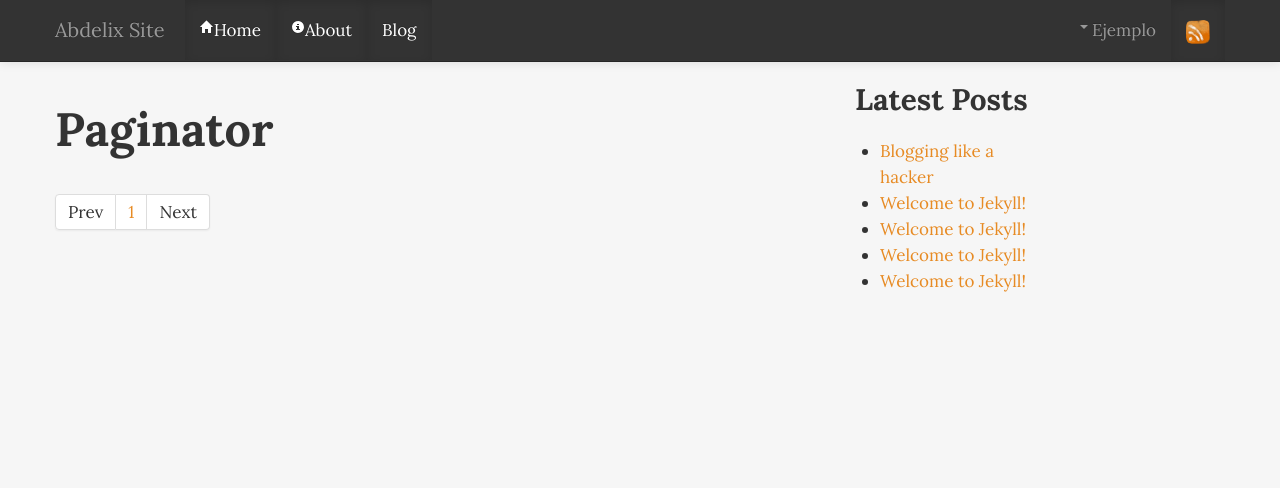
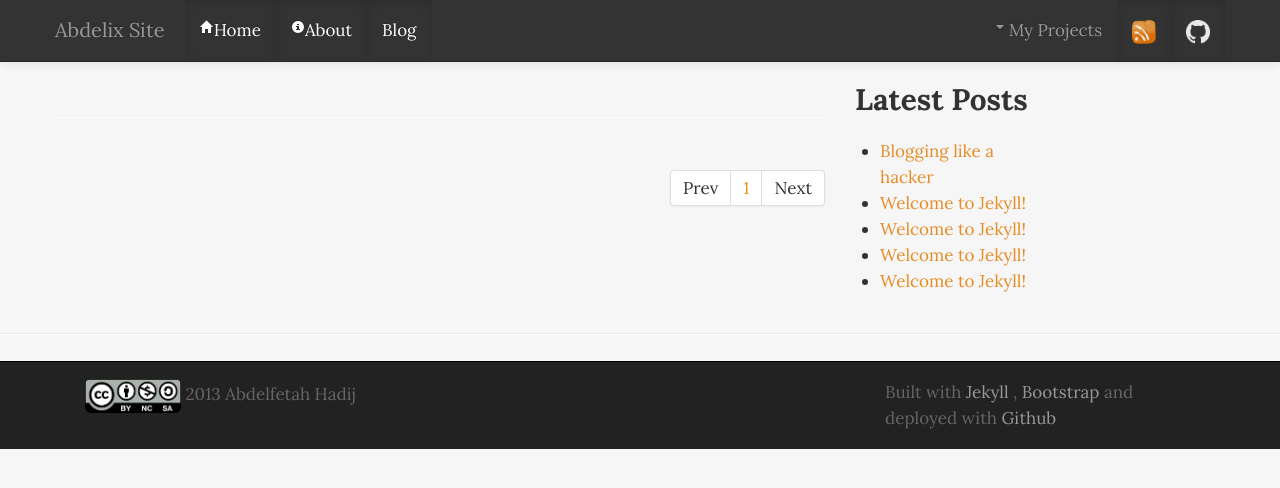
Before and after one commit to abdelix/abdelix.github.io, a Jekyll site: the page built from blog/index.html, in a window 1280 px wide and 900 px high. Shown: the top 488 px of the window. Built offline with Jekyll 4.4.1, drawn with Linux system fonts in a browser that asks for light colours.

Commit message:
Added footer, github page link (octocat logo) some project sites muSH,muFTP,Gavitoid and some little changes

```diff
--- a/_includes/footer.html
+++ b/_includes/footer.html
@@ -1,4 +1,50 @@
    </div>
+
+
+ <style>
+html, body {
+height: 100%;
+}
+footer {
+color: #666;
+background: #222;
+padding: 17px 0 18px 0;
+border-top: 1px solid #000;
+}
+footer a {
+color: #999;
+}
+footer a:hover {
+color: #efefef;
+}
+.wrapper {
+min-height: 100%;
+height: auto !important;
+height: 100%;
+margin: 0 auto -63px;
+}
+.push {
+height: 63px;
+}
+
+}
+</style>
+
+<hr>
+
+ <footer>
+	<div class="container">
+
+		<div class="span8">
+			<img src="/img/cc.png" class="img-rounded" height="48" width="96"> 2013 Abdelfetah Hadij </div>
+		<div class="span3">Built with <a href="http://jekyllrb.com/"> Jekyll </a> , <a href="http://twitter.github.io/bootstrap/">Bootstrap </a> and deployed with <a href="http://github.com"> Github  </a>  </div>
+
+
+
+	</div>
+
+
+</footer>
 
 <script src="/js/jquery-2.0.2.min.js"> </script>
 <script src="/js/bootstrap.min.js"> </script>
--- a/_includes/header.html
+++ b/_includes/header.html
@@ -53,7 +53,15 @@ ript>
               <li class="active">
 
                <a href="/index.xml">
-				<img src="/img/rss.png" class="img-rounded" width="24" height="24">
+				<img src="/img/rss.png"  title="RSS 2.0 feed " class="img-rounded" width="24" height="24">
+                </a>
+
+              </li>
+
+              <li class="active">
+
+               <a href="http:///github.com/abdelix/">
+				<img src="/img/github.png"  title="My GitHub page" class="img-rounded" width="24" height="24">
                 </a>
 
               </li>
@@ -69,13 +77,13 @@ ript>
 					<a href='#' class="dropdown-toggle" data-toggle="dropdown" >
 
 						<b class="caret"></b>
-						Ejemplo
+						My Projects
 					</a>
 
 					<ul class="dropdown-menu">
-						<li> <a href="#"> Enlace 1</a></li>
-						<li> <a href="#"> Enlace 2</a></li>
-						<li> <a href="#"> Enlace 3</a></li>
+						<li> <a href="/mush"> µSH </a></li>
+						<li> <a href="/muftp"> µFTP </a></li>
+						<li> <a href="/gravitoid"> Gravitoid </a></li>
 					</ul>
 				</li>
 
--- a/blog/index.html
+++ b/blog/index.html
@@ -29,17 +29,18 @@ title: Main Page
   </div>
 </div>
 
-<h1> Paginator </h1>
+<hr>
+
 
 <div class="row-fluid">
   <div class="span12">
-    <div class="pagination">
+    <div class="pagination pull-right">
       <ul>
         {% if paginator.previous_page %}
           {% if paginator.previous_page == 1 %}
-          <li><a href="/">Prev</a></li>
+          <li><a href="/blog">Prev</a></li>
           {% else %}
-          <li><a href="/page{{ paginator.previous_page }}">Prev</a></li>
+          <li><a href="/blog/page{{ paginator.previous_page }}">Prev</a></li>
           {% endif %}
         {% else %}
         <li><span class="disabled">Prev</span></li>
@@ -47,17 +48,17 @@ title: Main Page
         {% if paginator.page == 1 %}
         <li><span class="active">1</span></li>
         {% else %}
-        <li><a href="/">1</a></li>
+        <li><a href="/blog">1</a></li>
         {% endif %}
         {% for count in (2..paginator.total_pages) %}
           {% if count == paginator.page %}
           <li><span class="active">{{ count }}</span></li>
           {% else %}
-          <li><a href="/page{{ count }}">{{ count }}</a></li>
+          <li><a href="/blog/page{{ count }}">{{ count }}</a></li>
           {% endif %}
         {% endfor %}
         {% if paginator.next_page %}
-        <li><a href="/page{{ paginator.next_page }}">Next</a></li>
+        <li><a href="/blog/page{{ paginator.next_page }}">Next</a></li>
         {% else %}
         <li><span class="disabled">Next</span></li>
         {% endif %}
```
Also changed, not shown: gravitoid/index.md (added, +9 -0 lines), index.html (+17 -1 lines), muftp/index.md (added, +9 -0 lines), mush/index.md (added, +9 -0 lines), img/cc.png (added), img/development.png (added), img/github.png (added).
